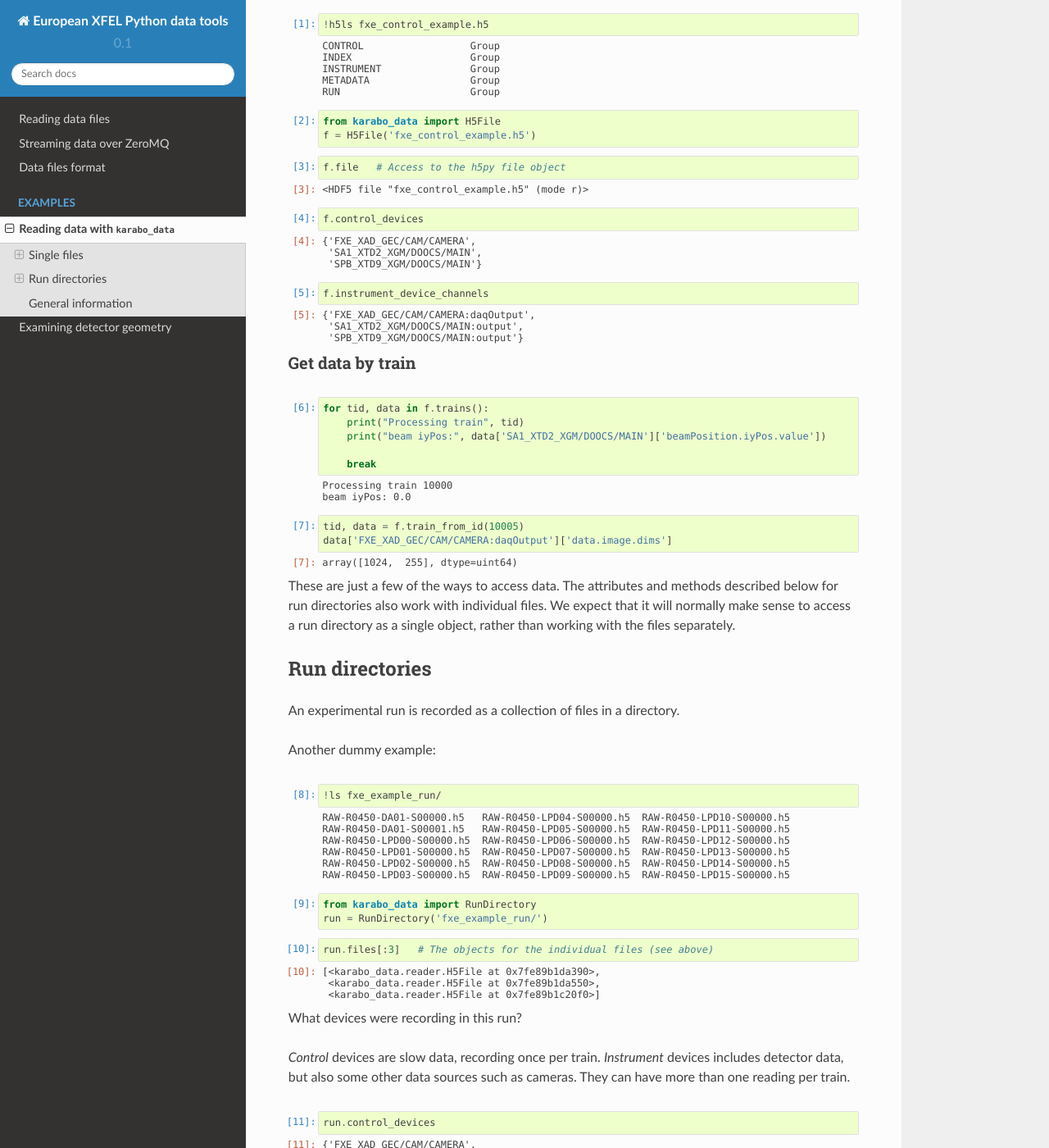
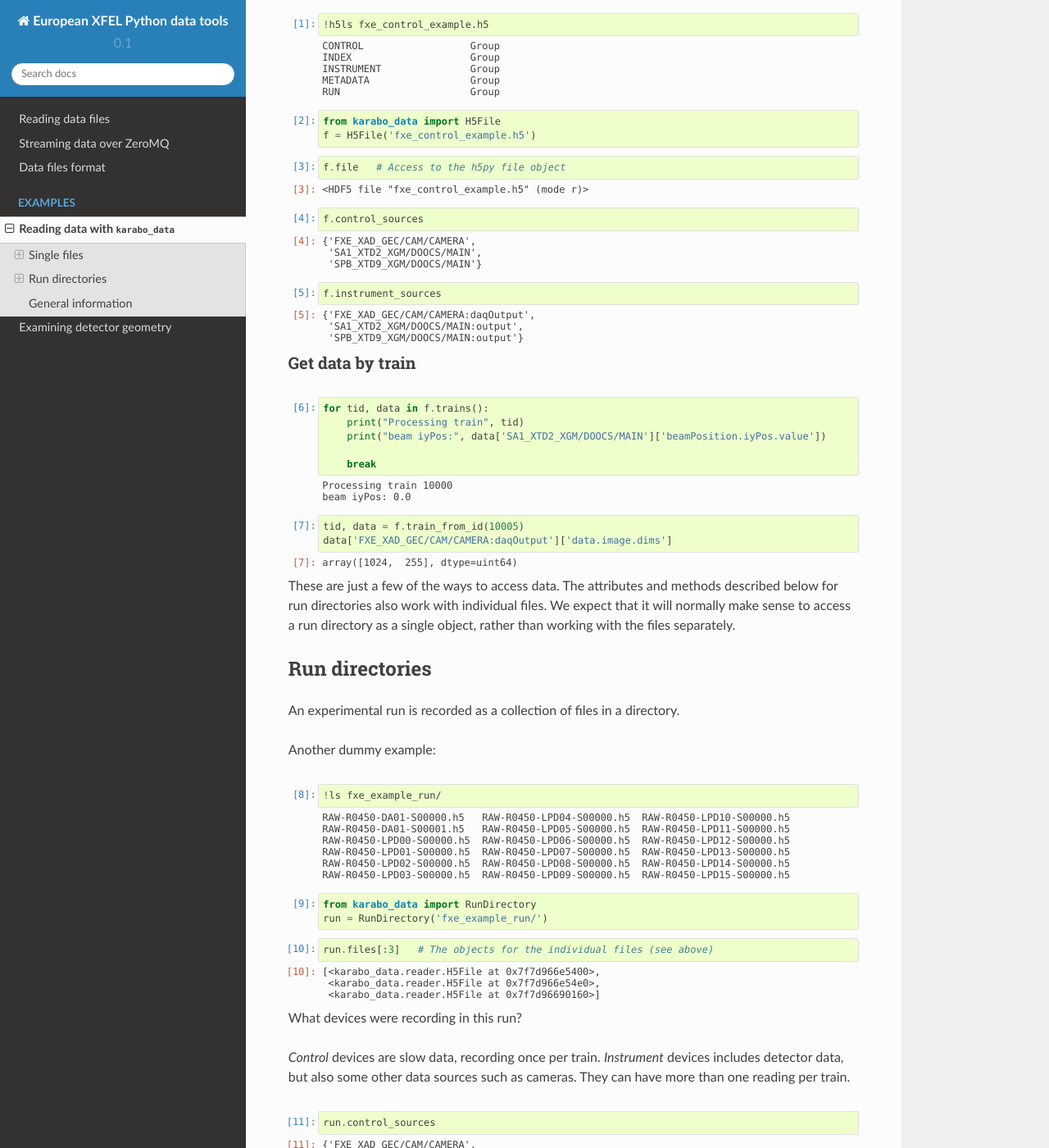
Before and after one commit to European-XFEL/karabo_data, a Sphinx documentation site: the page built from docs/Demo.ipynb, in a window 1280 px wide and 1400 px high, scrolled down 397 px. Shown: the whole window at 82% size. Built offline with Sphinx 7.4.7 and the Read the Docs theme 2.0.0, drawn with Linux system fonts in a browser that asks for light colours; pages that are not in the unit, such as notebooks, are missing from menus; some of the changed text lies outside the part shown.

Commit message:
Rename sets of source names

```diff
--- a/docs/reading_files.rst
+++ b/docs/reading_files.rst
@@ -15,14 +15,14 @@
       A list of the train IDs for which there is any data in this run.
       The data recorded may not be the same for each train.
 
-   .. attribute:: control_devices
+   .. attribute:: control_sources
 
-      A set of the control device names in this run, in the format
+      A set of the control source names in this run, in the format
       ``"SA3_XTD10_VAC/TSENS/S30100K"``.
 
-   .. attribute:: instrument_device_channels
+   .. attribute:: instrument_sources
 
-      A set of the instrument devices and output channel names in this run,
+      A set of the instrument source names in this run,
       in the format ``"FXE_DET_LPD1M-1/DET/15CH0:xtdf"``.
 
    .. automethod:: trains
@@ -42,14 +42,14 @@
 
       A list of the train IDs for which there is data in this file.
 
-   .. attribute:: control_devices
+   .. attribute:: control_sources
 
-      A set of the control device names in this file, in the format
+      A set of the control source names in this run, in the format
       ``"SA3_XTD10_VAC/TSENS/S30100K"``.
 
-   .. attribute:: instrument_device_channels
+   .. attribute:: instrument_sources
 
-      A set of the instrument devices and output channel names in this file,
+      A set of the instrument source names in this run,
       in the format ``"FXE_DET_LPD1M-1/DET/15CH0:xtdf"``.
 
    .. automethod:: trains
```
Also changed, not shown: docs/Demo.ipynb, 2 other files.
